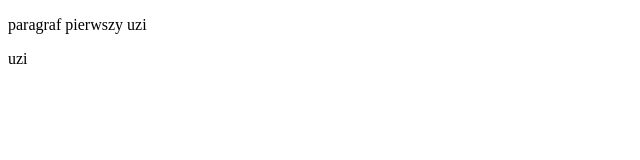
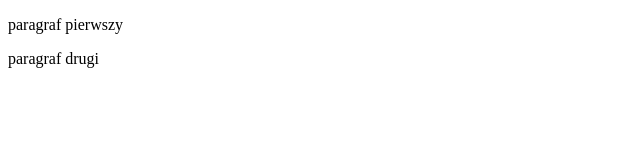
Before and after one commit to uzardo/uzardo.github.io, a plain HTML site: page index.html in a window 1280 px wide. Shown: the full height of the page, 0-640 px from the left. Drawn offline with Linux system fonts and the light colour scheme.

Commit message:
dodano drugi paragraf

```diff
--- a/index.html
+++ b/index.html
@@ -7,7 +7,7 @@
     <title>Document</title>
 </head>
 <body>
-    <p>paragraf pierwszy uzi</p>
-    uzi
+    <p>paragraf pierwszy </p>
+    <p>paragraf drugi</p>
 </body>
 </html>
```
